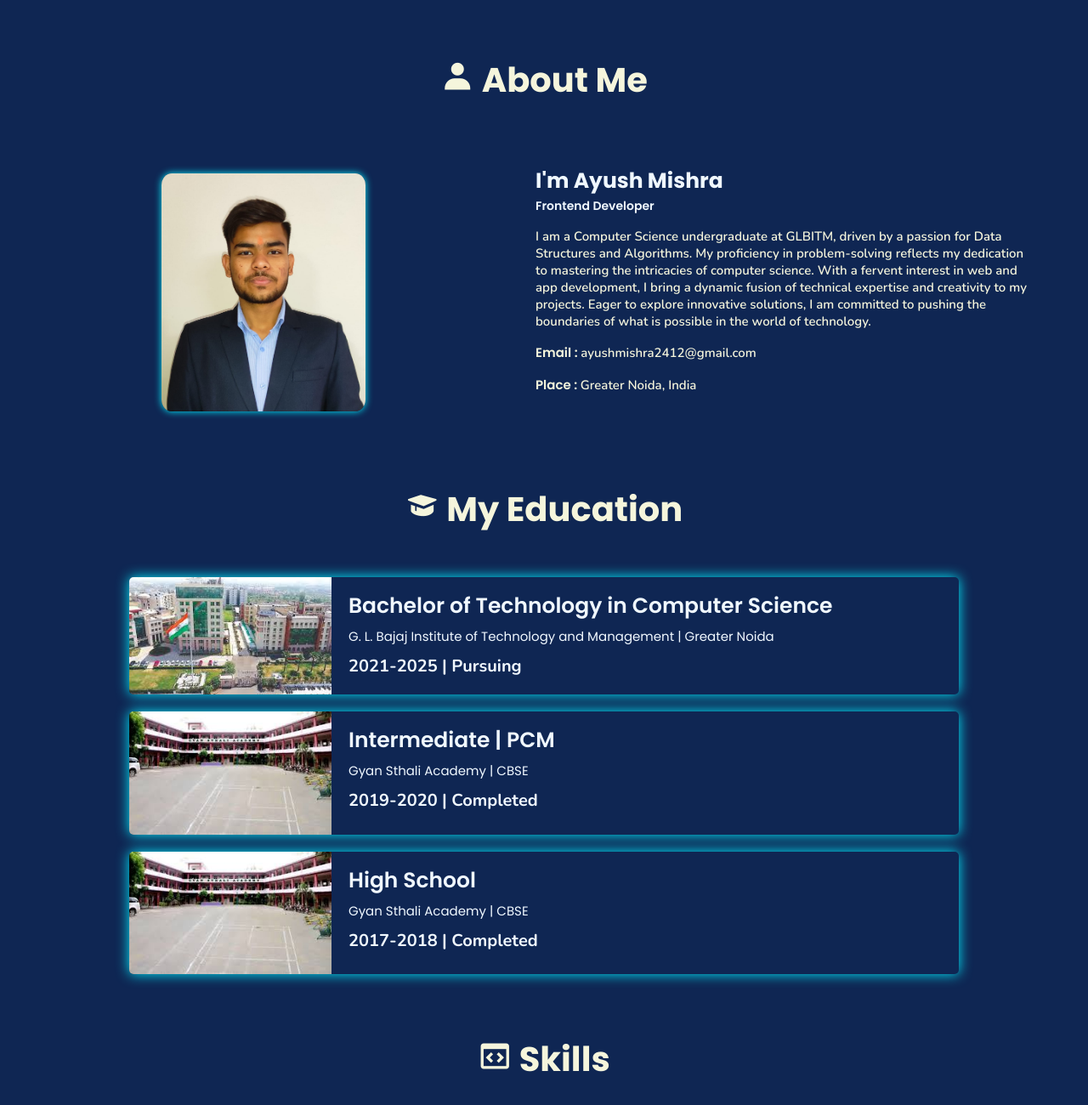
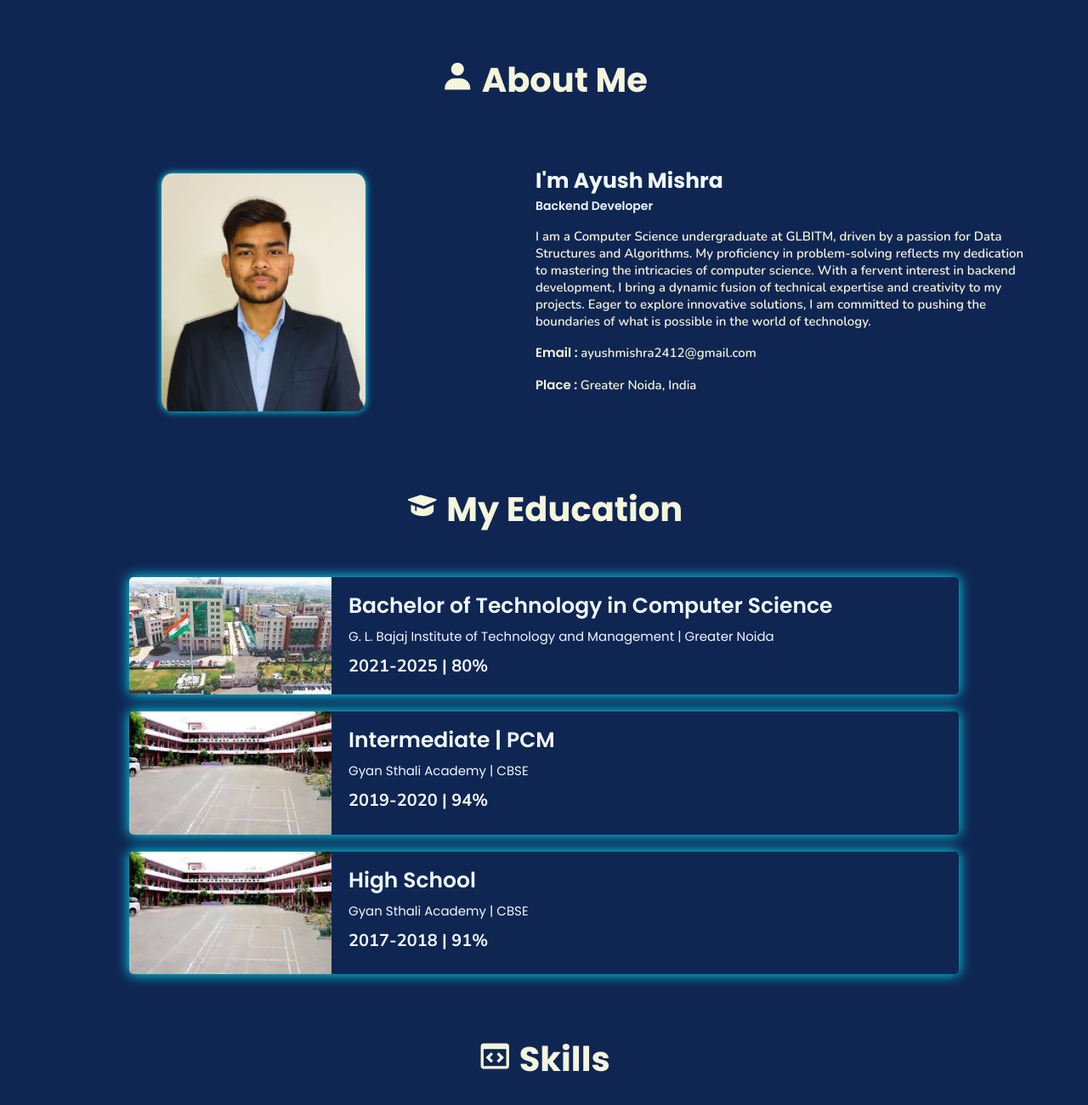
Before and after one commit to ayushmishra2412/Portfolio_Web, a plain HTML site: page index.html in a window 1280 px wide. Shown: the part 736-2036 px from the top of the page at 85% size. Drawn offline with nearby package versions, Linux system fonts and the light colour scheme; a script that the page names is missing.

Commit message:
Update index.html

```diff
--- a/index.html
+++ b/index.html
@@ -26,7 +26,7 @@
         <div class="home-content">
             <h3>Hi, It's me</h3>
             <h1>Ayush Mishra</h1>
-            <p>I am into <span class="text">Web Development</span></p>
+            <p>I am into <span class="text">Backend Development</span></p>
             <div class="home-sci">
                 <a href="tel:+918126079913" style="--i:7"><i class='bx bx-phone'></i></a>
                 <a href="mailto:ayushmishra2412@gmail.com" style="--i:8"><i class='bx bxl-gmail'></i></a>
@@ -46,10 +46,10 @@
             </div>
             <div class="content">
                 <h3>I'm Ayush Mishra</h3>
-                <span class="tag">Frontend Developer</span>
+                <span class="tag">Backend Developer</span>
                 <p> I am a Computer Science undergraduate at GLBITM, driven by a passion for Data Structures and
                     Algorithms. My proficiency in problem-solving reflects my dedication to mastering the intricacies of
-                    computer science. With a fervent interest in web and app development, I bring a dynamic fusion of
+                    computer science. With a fervent interest in backend development, I bring a dynamic fusion of
                     technical expertise and creativity to my projects. Eager to explore innovative solutions, I am
                     committed to pushing the boundaries of what is possible in the world of technology.</p>
                 <div class="box-container">
@@ -71,7 +71,7 @@
                 <div class="content">
                     <h3>Bachelor of Technology in Computer Science</h3>
                     <p>G. L. Bajaj Institute of Technology and Management | Greater Noida</p>
-                    <h4>2021-2025 | Pursuing</h4>
+                    <h4>2021-2025 | 80%</h4>
                 </div>
             </div>
             <div class="box">
@@ -81,7 +81,7 @@
                 <div class="content">
                     <h3>Intermediate | PCM</h3>
                     <p>Gyan Sthali Academy | CBSE</p>
-                    <h4>2019-2020 | Completed</h4>
+                    <h4>2019-2020 | 94%</h4>
                 </div>
             </div>
             <div class="box">
@@ -91,7 +91,7 @@
                 <div class="content">
                     <h3>High School</h3>
                     <p>Gyan Sthali Academy | CBSE</p>
-                    <h4>2017-2018 | Completed</h4>
+                    <h4>2017-2018 | 91%</h4>
                 </div>
             </div>
         </div>
@@ -156,7 +156,7 @@
             <div class="project-box" id="mausam">
                 <div class="pro_img">
                     <h1>Mausam</h1>
-                    <a href=""><i class='bx bx-link-alt'></i></a>
+                    <a href="https://ayushmishra2412.github.io/WEATHER-DASHBOARD/"><i class='bx bx-link-alt'></i></a>
                 </div>
                 <h3>A weather dashboard that fetches real-time API data to provide you with the weather
                     forecast for the present and the next five days.</h3>
@@ -164,7 +164,7 @@
             <div class="project-box" id="hangman">
                 <div class="pro_img">
                     <H1>Dimag Ka Khel</H1>
-                    <a href=""><i class='bx bx-link-alt'></i></a>
+                    <a href="https://ayushmishra2412.github.io/HANGMAN-GAME/"><i class='bx bx-link-alt'></i></a>
                 </div>
                 <h3>A game that tests your knowledge and
                     thinking as you solve the mystery question, with 6 chances to answer it.</h3>
```
